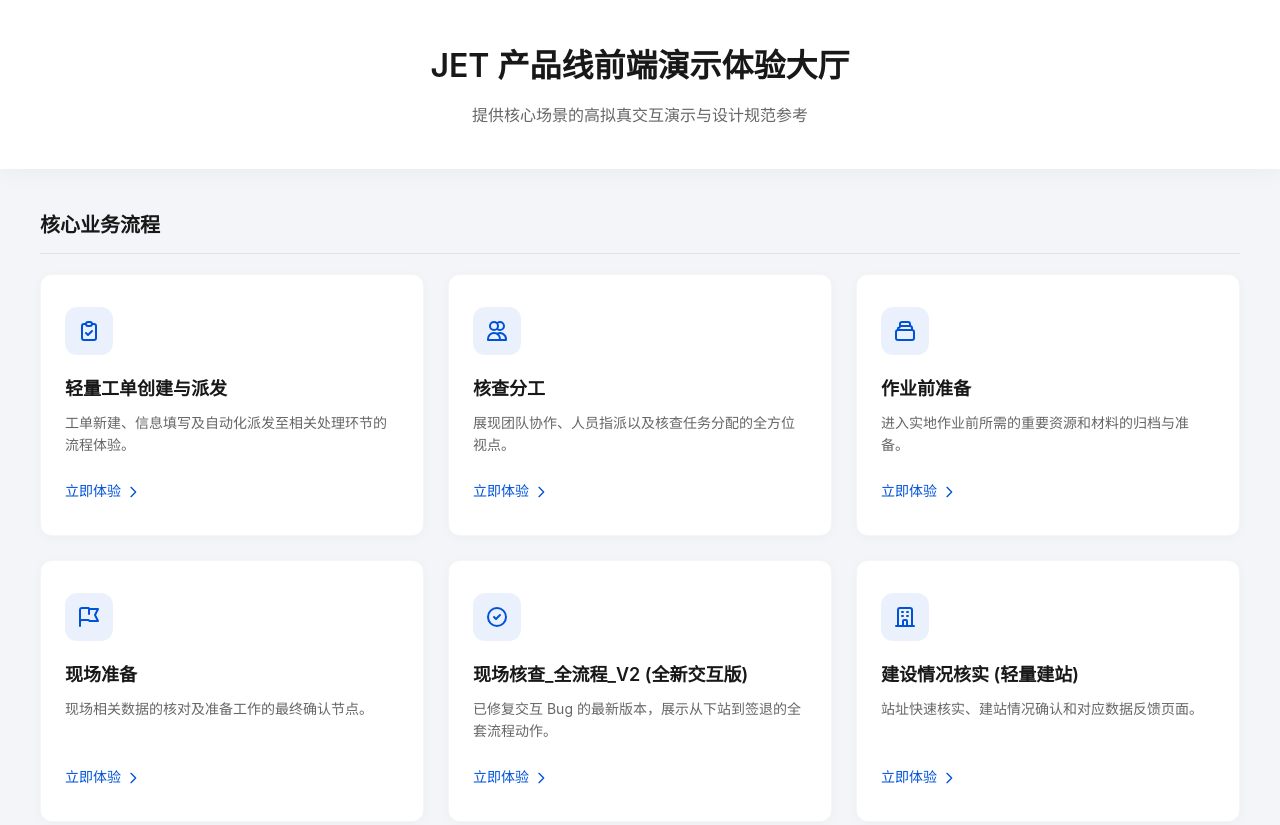
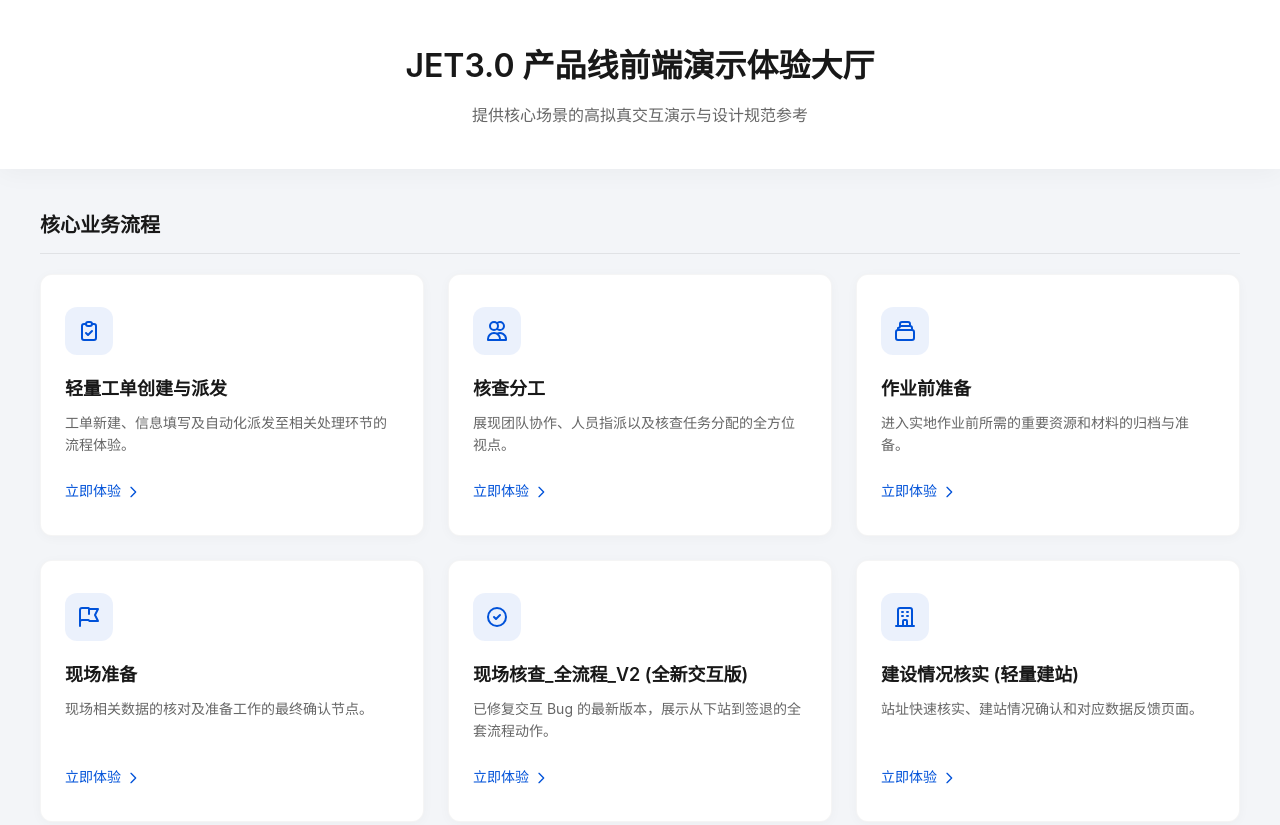
Before and after one commit to AkiNiu/jet-demo, a plain HTML site: page index.html in a window 1280 px wide. Shown: the top 825 px of the page. Drawn offline with Linux system fonts and the light colour scheme.

Commit message:
chore: update branding to JET3.0

```diff
--- a/index.html
+++ b/index.html
@@ -3,7 +3,7 @@
 <head>
     <meta charset="UTF-8">
     <meta name="viewport" content="width=device-width, initial-scale=1.0">
-    <title>产品 Demo 演示大厅 | JET2.5</title>
+    <title>产品 Demo 演示大厅 | JET3.0</title>
     <style>
         :root {
             --primary-color: #0052D9;
@@ -137,7 +137,7 @@
 </head>
 <body>
     <div class="header">
-        <h1>JET 产品线前端演示体验大厅</h1>
+        <h1>JET3.0 产品线前端演示体验大厅</h1>
         <p>提供核心场景的高拟真交互演示与设计规范参考</p>
     </div>
 
```
